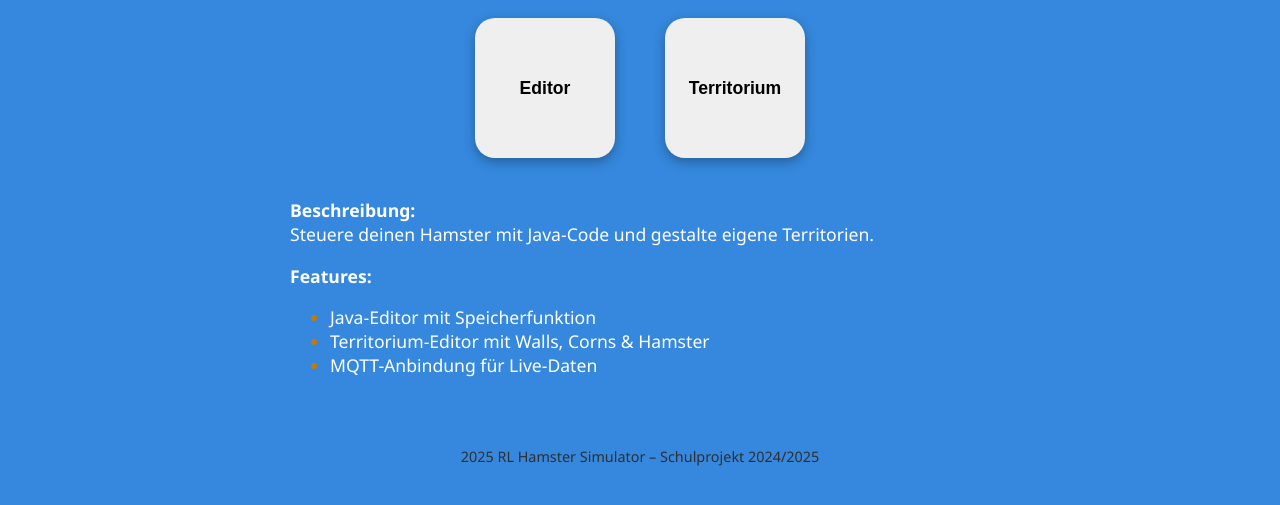
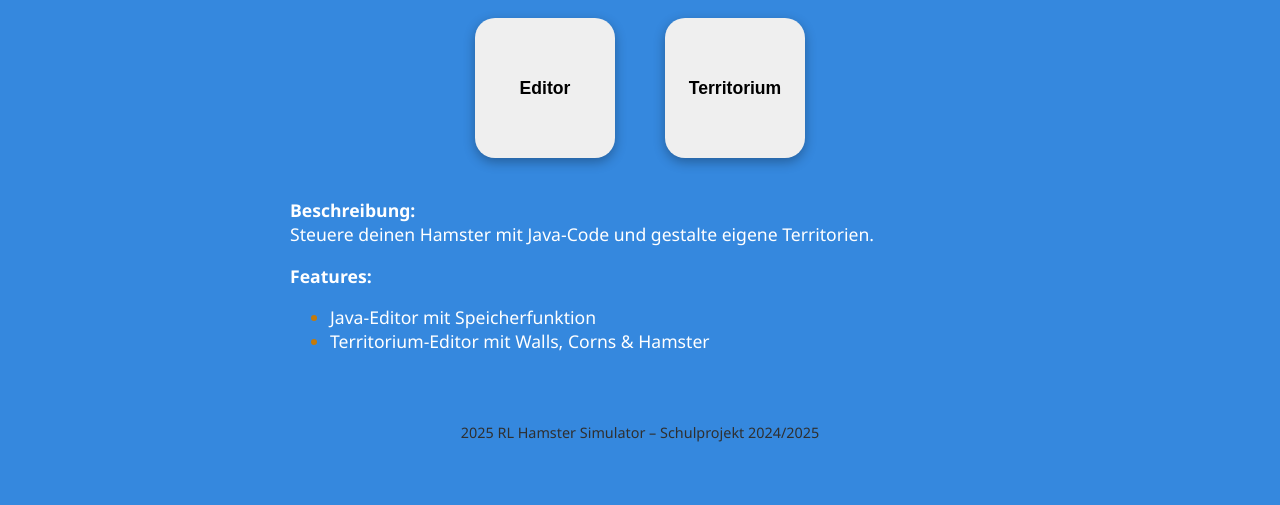
Before and after one commit to fzan7808/Sem6-Hamstersimulator, a plain HTML site: page web/index.html in a window 1280 px wide. Shown: the part 123-628 px from the top of the page. Drawn offline with Linux system fonts and the light colour scheme.

Commit message:
mqtt zeile weggelöscht

```diff
--- a/web/index.html
+++ b/web/index.html
@@ -26,7 +26,6 @@
     <ul>
         <li>Java-Editor mit Speicherfunktion</li>
         <li>Territorium-Editor mit Walls, Corns & Hamster</li>
-        <li>MQTT-Anbindung für Live-Daten</li>
     </ul>
 </section>
 
```
